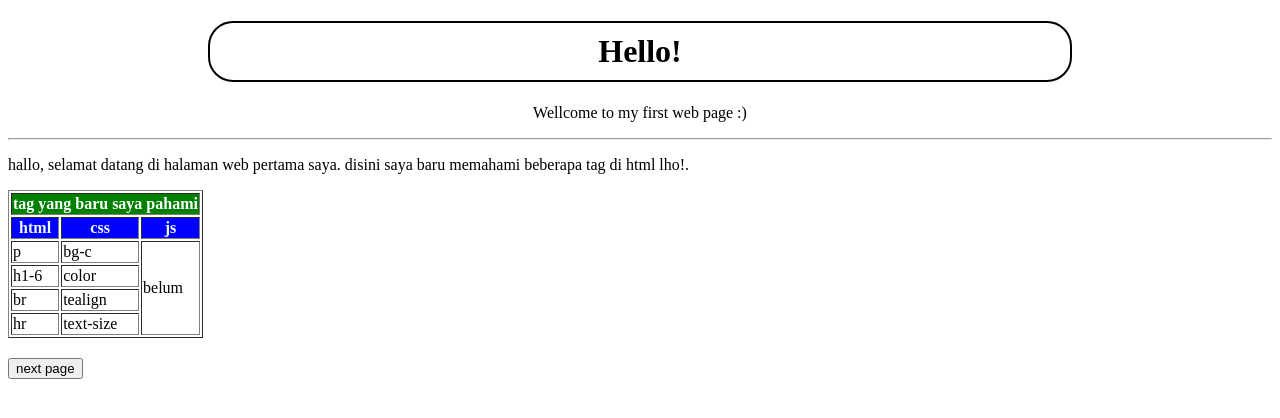
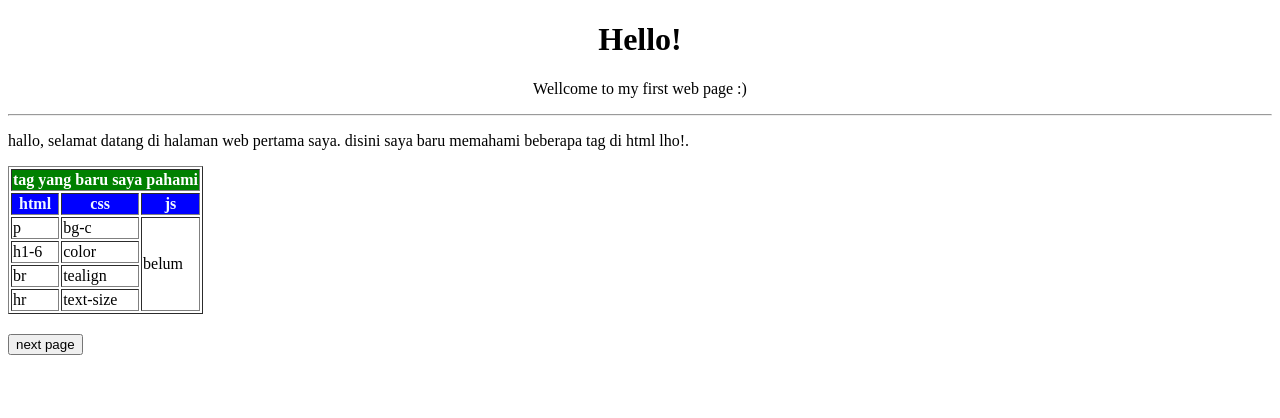
Before and after one commit to whileonabed/myweb-learning-page, a plain HTML site: page index.html in a window 1280 px wide. Drawn offline with Linux system fonts and the light colour scheme.

Commit message:
deleted border

```diff
--- a/index.html
+++ b/index.html
@@ -10,13 +10,6 @@
     <style>
         .head {
             text-align: center;
-            border: 2px solid black;
-            border-radius: 25px;
-            padding: 10px;
-            margin-left: 200px;
-            margin-right: 200px;
-            padding-top: 10px;
-            padding-bottom: 10px;
         }
 
         .p {
```
